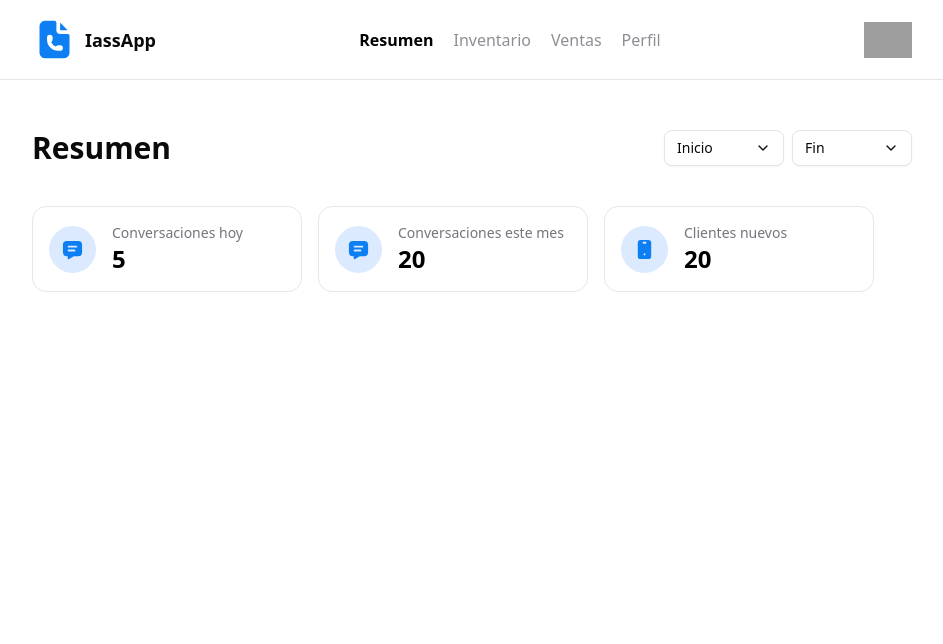
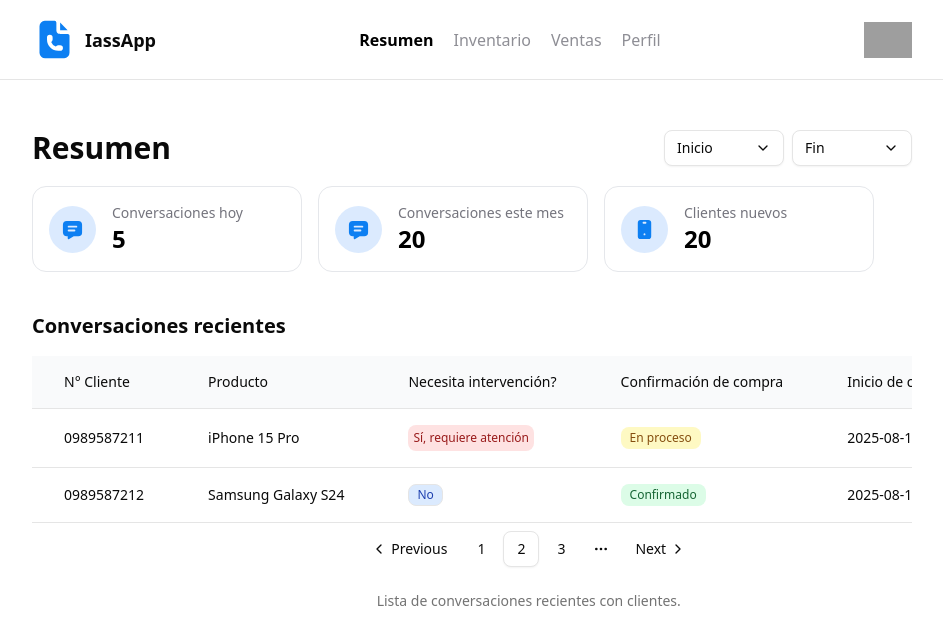
Before and after one commit to RoberthLoorDev/iasapp-nextjs, a Next.js app: page /resumen in a window 1280 px wide. Shown: the top 644 px of the page, without its empty margins (168-1111 px from the left). Built offline with nearby package versions, Linux system fonts and the light colour scheme; grey boxes are pictures that could not be loaded.

Commit message:
add: ajustar el diseño de la página de resumen y agregar tabla de conversaciones recientes

```diff
--- a/src/app/resumen/page.tsx
+++ b/src/app/resumen/page.tsx
@@ -1,5 +1,6 @@
 "use client";
 
+import { ConversationsTable } from "@/components/ConversationsTableC";
 import ResumeCardC from "@/components/ResumeCardC";
 import { SelectDateC } from "@/components/SelectDateC";
 import React, { useState } from "react";
@@ -41,11 +42,24 @@ export default function Page() {
                </div>
 
                {/* Tarjetas de resumen */}
-               <div className="mt-10 flex gap-4">
+               <div className="mt-5 flex gap-4">
                     {cards.map((card, index) => (
                          <ResumeCardC key={index} title={card.title} value={card.value} img={card.img} />
                     ))}
                </div>
+
+               {/* Tabla con las conversaciones */}
+               {/* - Numero del cliente
+               - Producto
+               - Necesita intervención?
+               - Confirmación de compra
+               */}
+
+               {/* tabla */}
+               <div className="flex flex-col mt-10">
+                    <h2 className="text-xl font-semibold mb-4">Conversaciones recientes</h2>
+                    <ConversationsTable />
+               </div>
           </div>
      );
 }
```
